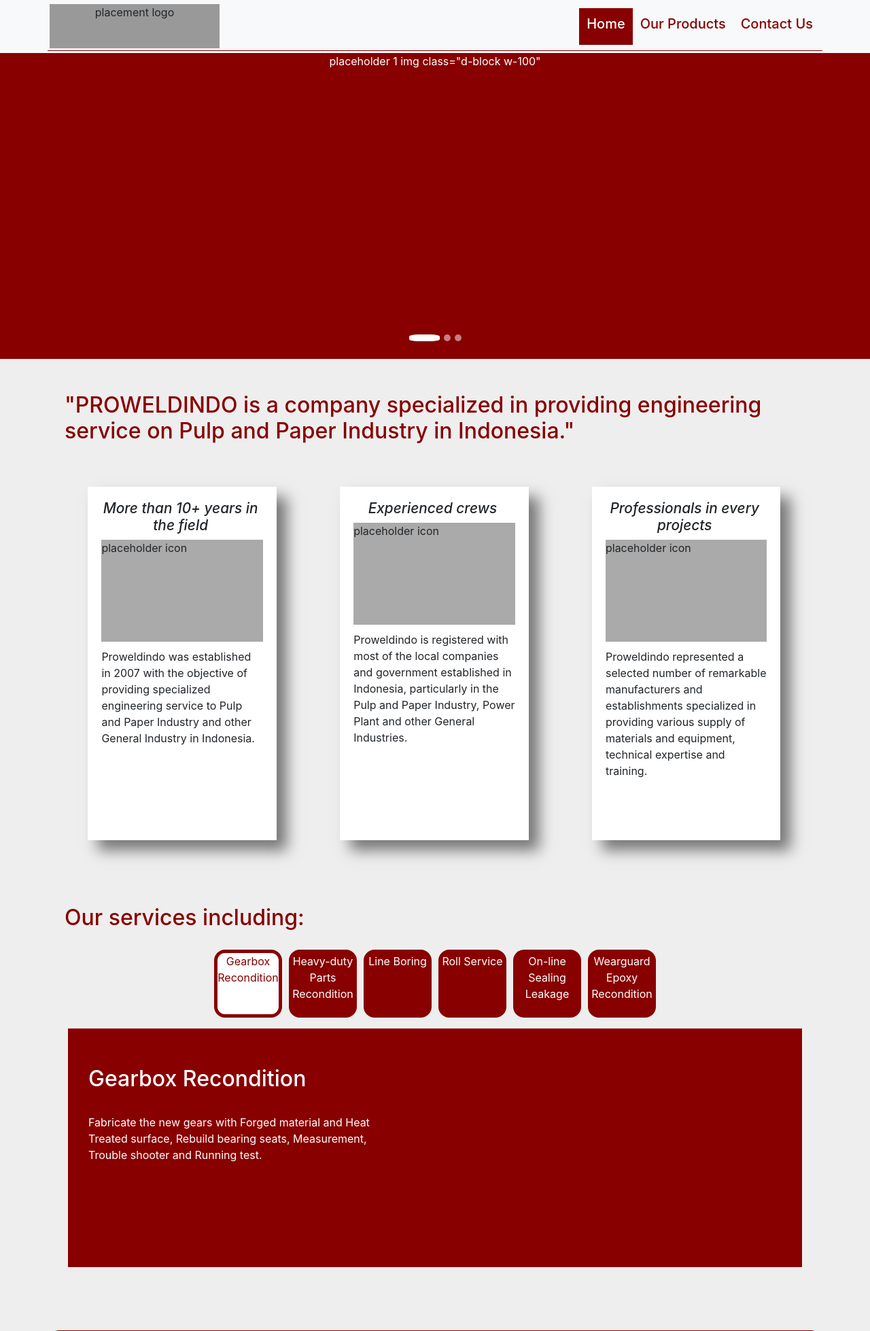
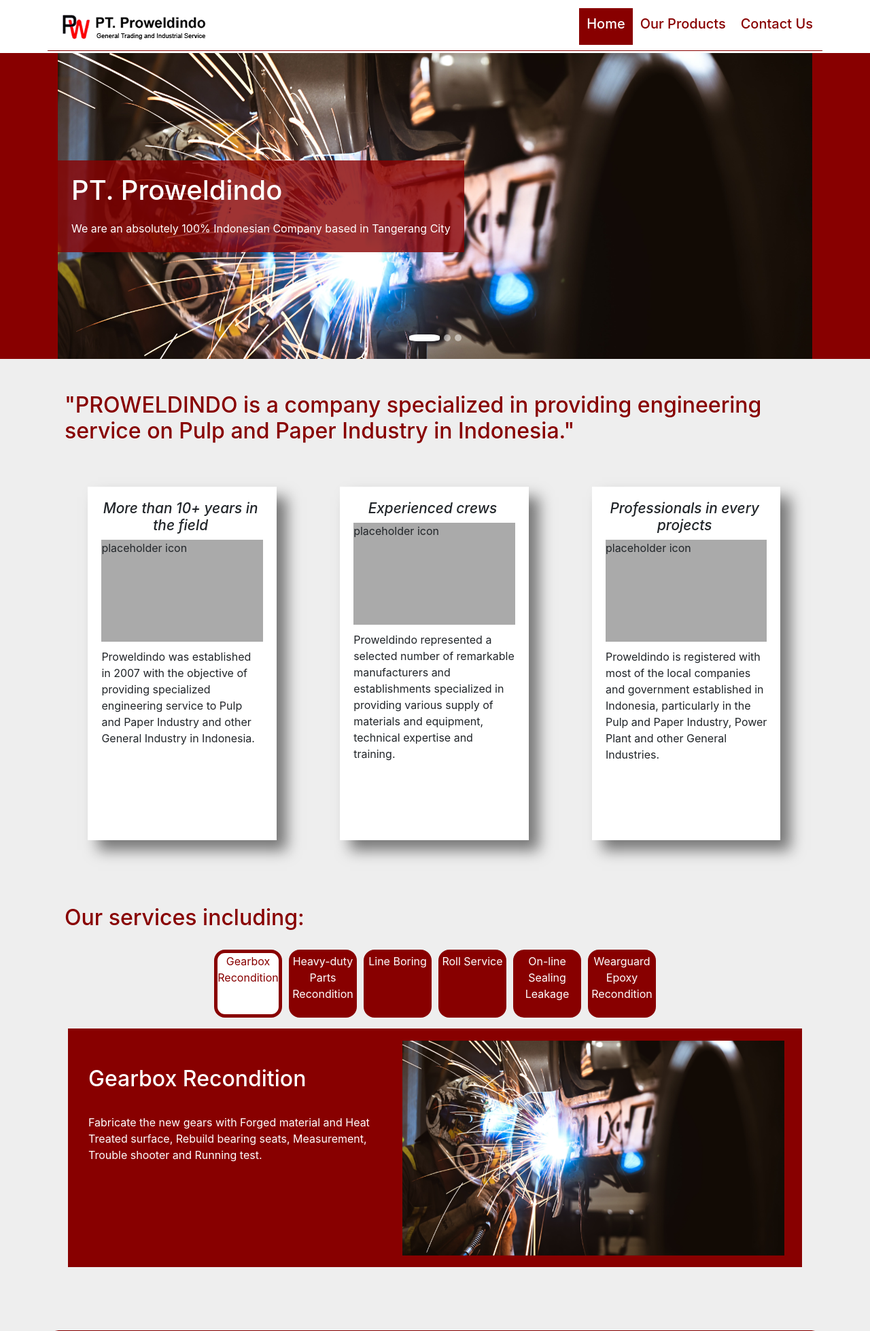
Before and after one commit to ichsanni/proweldindo, a PHP site: page /home_page.html in a window 1280 px wide. Shown: the top 1958 px of the page at 68% size. Run offline with PHP 8.4, Linux system fonts and the light colour scheme.

Commit message:
uploaded updated files with actual placeholder imgs

```diff
--- a/home_page.html
+++ b/home_page.html
@@ -26,9 +26,9 @@ pg. 3
     <title>PT. PROWELDINDO - General Trading and Industrial Service</title>
 
     <!-- LOGO + NAVBAR -->
-    <nav class="navbar navbar-expand-sm bg-light pos-f-t" id="navbar">
+    <nav class="navbar navbar-expand-sm pos-f-t" id="navbar">
     <div class="container header collapse navbar-collapse" id=navbarSupportedContent>
-        <div id="logo">placement logo</div>
+        <div id="logo"><img src="logo_proweldindo.gif" /></div>
         <div id="navbarToggleMobile">
             <ul class="navbar-nav ml-auto text-center">
                 <li class="nav-item aktif">
@@ -55,13 +55,22 @@ pg. 3
         </ol>
         <div class="carousel-inner">
             <div class="carousel-item active">
-                placeholder 1 img class="d-block w-100"
+                <img class="d-block img-hero" src="1-weld.jpg"/>
+                <div class="text-hero">
+                    <h1 style="margin: 20px;">PT. Proweldindo</h1>
+                <p style="margin: 20px;">We are an absolutely 100% Indonesian Company based in Tangerang City</p></div>
             </div>
             <div class="carousel-item">
-                placeholder 2 img class="d-block w-100"
+                <img class="d-block w-100 img-hero" src="2-staff.jpg"/>
+                <div class="text-hero">
+                    <h1 style="margin: 20px;">Our Mission</h1>
+                <p style="margin: 20px;">To be the no. 1 company regarding maintenance of machinery in the paper and pulp industry.</p></div>
             </div>
             <div class="carousel-item">
-                placeholder 3 img class="d-block w-100"
+                <img class="d-block w-100 img-hero" src="3-machine.jpg"/>
+                <div class="text-hero">
+                    <h1 style="margin: 20px;">Our Products</h1>
+                <p style="margin: 20px;">From Runtech, Ichikawa, Fabiny, and many more.</p></div>
             </div>
         </div>
     </div>
@@ -80,12 +89,12 @@ pg. 3
     <div class="reason">
         <h5 class="reason-text font-italic">Experienced crews</h5>
         <div class="place-icon">placeholder icon</div>
-        <div class="reason-desc">Proweldindo is registered with most of the local companies and government established in Indonesia, particularly in the Pulp and Paper Industry, Power Plant and other General Industries.</div>
+        <div class="reason-desc">Proweldindo represented a selected number of remarkable manufacturers and establishments specialized in providing various supply of materials and equipment, technical expertise and training.</div>
     </div>
         <div class="reason">
         <h5 class="reason-text font-italic">Professionals in every projects</h5>
         <div class="place-icon">placeholder icon</div>
-        <div class="reason-desc">Proweldindo represented a selected number of remarkable manufacturers and establishments specialized in providing various supply of materials and equipment, technical expertise and training.</div>
+        <div class="reason-desc">Proweldindo is registered with most of the local companies and government established in Indonesia, particularly in the Pulp and Paper Industry, Power Plant and other General Industries.</div>
     </div>
     </div>
 
@@ -110,6 +119,7 @@ pg. 3
                     <br>
                 <p>Fabricate the new gears with Forged material and Heat Treated surface, Rebuild bearing seats, Measurement, Trouble shooter and Running test.</p>
                 </div>
+                <img class="img-ser" src="1-weld.jpg">
             </div>
             <div class="carousel-item ser">
                 <div class="ser-details">
@@ -117,12 +127,14 @@ pg. 3
                     <br>
                 <p>such as Disc Chipper, HP Feeder, Reclaimer screw etc.</p>
                 </div>
+                <img class="img-ser" src="1-weld.jpg">
             </div>
             <div class="carousel-item ser">
                 <div class="ser-details">
                 <h2>Line Boring</h2>
                     <br>
                 </div>
+                <img class="img-ser" src="1-weld.jpg">
             </div>
             <div class="carousel-item ser">
                 <div class="ser-details">
@@ -130,15 +142,22 @@ pg. 3
                     <br>
                 <p>Thermal Spray HVOF, Arc Spray, Roll recover, Dynamic Balancing, Grinding, Polishing, Spreader Roll Refurbishment, Suction Roll/CCR/Swimming Roll refurbishment.</p>
                 </div>
+                <img class="img-ser" src="1-weld.jpg">
             </div>
             <div class="carousel-item ser">
                 <div class="ser-details">
                 <h2>On-line Sealing Leakage</h2>
                     <br>
                 </div>
+                <img class="img-ser" src="1-weld.jpg">
             </div>
             <div class="carousel-item ser">
-                placeholder 6 img class="d-block w-100"
+                <div class="ser-details">
+                <h2>Wearguard Epoxy Recondition</h2>
+                    <br>
+                <p>Recondition for PUMPS, CYCLONE, SCREW,TANKS etc.</p>
+                </div>
+                <img class="img-ser" src="1-weld.jpg">
             </div>
         </div>
     </div>
--- a/style.css
+++ b/style.css
@@ -22,11 +22,14 @@
     .reason{
         width: auto !important;
         display: block !important;
-
+        height: auto !important;
     }
     .reason-text{
         display: block !important;
-        padding-right: 0 !important;
+        padding: 10px 0!important;
+    }
+    .reason-desc {
+        margin-bottom: 15px !important;
     }
     .place-icon {
         display: block !important;
@@ -108,6 +111,7 @@ body {
     top: 0px;
     position: sticky;
     z-index: 99;
+    background: #FFF;
 }
 #logo {
     margin-right: auto;
@@ -149,8 +153,21 @@ li a{
 
 .carousel-ab {
     height: 450px;
-    text-align: center;
     background: #800;
+}
+.text-hero {
+    z-index: 2 !important;
+    position: absolute;
+    width: auto;
+    height: 30%;
+    top: 35%;
+    background: rgba(136, 0, 0, 0.8);
+    color: #FFF;
+}
+.img-hero {
+    position: relative;
+    width: 100%;
+    height: auto;
 }
 
 .whyus {
@@ -164,7 +181,6 @@ li a{
     position: static;
     display: inline-table;
     padding: 20px;
-    border: 0px solid #800;
     background: #FFF;
     -webkit-box-shadow: 15px 15px 20px 0px rgba(0,0,0,0.5);
     -moz-box-shadow: 15px 15px 20px 0px rgba(0,0,0,0.5);
@@ -249,6 +265,7 @@ li a{
     margin: 30px;
     width: 40%;
     padding-top: 25px;
+    display: inline-block;
 }
 
 .title{
@@ -258,6 +275,12 @@ li a{
 }
 #t-ser {
     color: #800;
+}
+.img-ser {
+    top: 5%;
+    position: absolute;
+    height: 90%;
+    display:  inline-block;
 }
 
 .hp-products {
@@ -300,22 +323,10 @@ li a{
     width: 100%;
     height: 400px;
     position: relative;
+    overflow: hidden;
 }
 .divider {
     background: #999;
-}
-.hero-title{
-    display: inline-block;
-    height: 100%;
-    -ms-transform: translateY(50%);
-    transform: translateY(50%);
-    position: relative;
-    color: #800;
-}
-.hero-img{
-    display: inline-block;
-    height: 100%;
-    color: #FFF;
 }
 
 .products{
```
